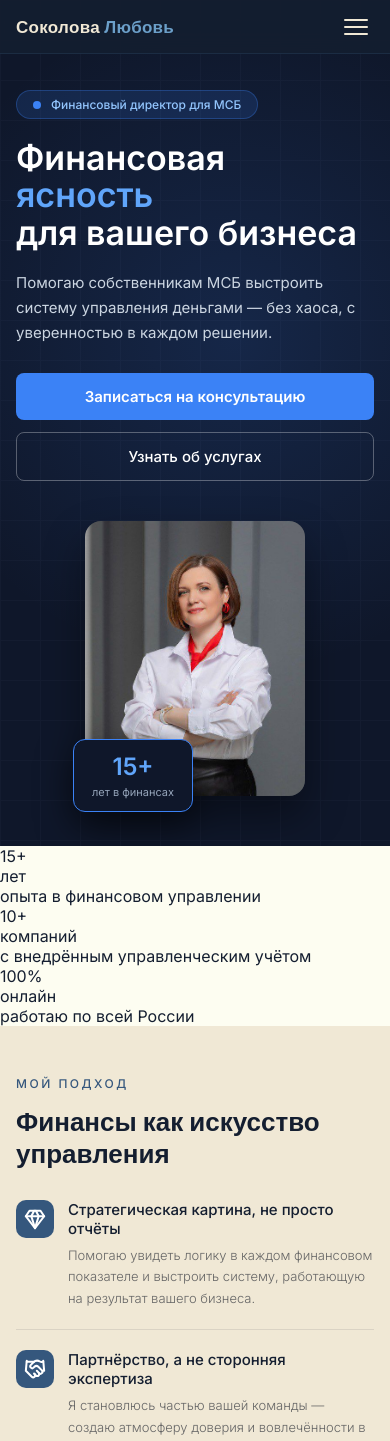
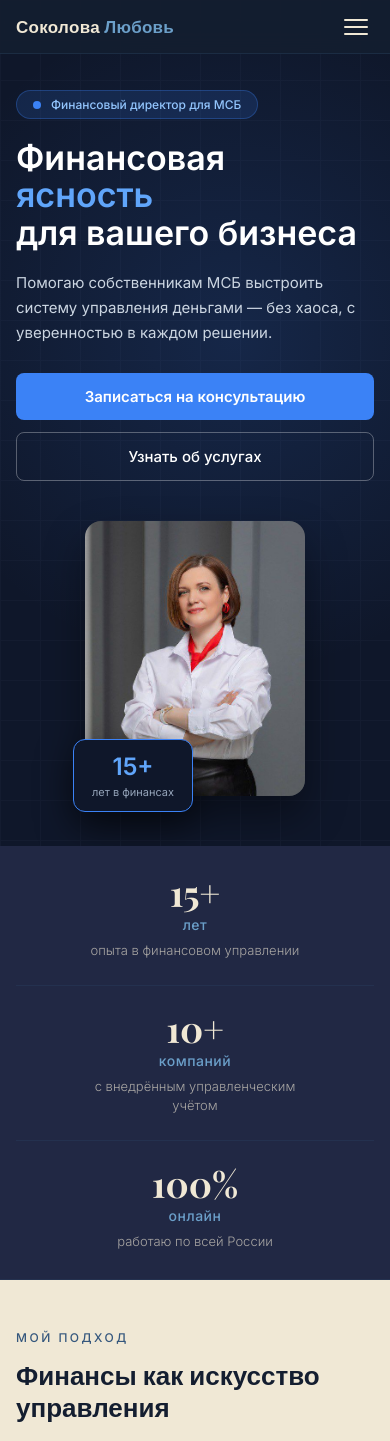
Before and after one commit to Ash-tech-dot/sokolova-finance-mobile-, a Next.js app: page / in a window 390 px wide. Shown: the top 1441 px of the page. Built offline with nearby package versions, Linux system fonts and the light colour scheme.

Commit message:
Refactor CSS for Stats component layout and styling

```diff
--- a/components/Stats.module.css
+++ b/components/Stats.module.css
@@ -1,79 +1,99 @@
-.services { background:var(--dark1); padding:88px 48px; }
-.inner { max-width:1100px; margin:0 auto; }
-.tag { font-size:12px; font-weight:500; color:rgba(240,232,213,0.5); text-transform:uppercase; letter-spacing:2.5px; margin-bottom:14px; }
-.title { font-family:var(--font-playfair),serif; font-size:40px; font-weight:700; color:var(--cream1); line-height:1.2; margin-bottom:16px; }
-.sub { font-size:17px; color:var(--text-muted); font-weight:300; line-height:1.75; max-width:580px; }
-.grid { display:grid; grid-template-columns:repeat(3,1fr); gap:20px; margin-top:52px; }
+.bar {
+  background: var(--dark2);
+  padding: 44px 48px;
+  border-bottom: 1px solid rgba(53,87,125,0.2);
+}
 
-.card { background:var(--dark2); border:1px solid rgba(53,87,125,0.2); border-radius:12px; padding:28px; transition:all 0.3s ease; cursor:default; }
-.card:hover { background:var(--dark3); border-color:rgba(53,87,125,0.55); transform:translateY(-5px); }
-.cardNum { font-size:11px; font-weight:500; color:var(--accent); letter-spacing:2px; margin-bottom:18px; }
-.cardIcon {
-  display: inline-flex;
+.inner {
+  display: grid;
+  grid-template-columns: repeat(3, 1fr);
+  max-width: 900px;
+  margin: 0 auto;
+  align-items: stretch;
+}
+
+.stat {
+  display: flex;
+  flex-direction: column;
   align-items: center;
-  justify-content: center;
-  width: 52px;
-  height: 52px;
-  border-radius: 12px;
-  margin-bottom: 18px;
-  background: rgba(107, 159, 201, 0.15);
-  color: #a8c8e6;
+  justify-content: flex-start;
+  text-align: center;
+  padding: 0 24px;
+  border-right: 1px solid rgba(53,87,125,0.2);
 }
-.card h3 { font-size:17px; font-weight:500; color:var(--cream1); margin-bottom:12px; line-height:1.35; }
-.card p { font-size:14px; color:var(--text-muted); line-height:1.7; font-weight:300; }
+.stat:last-child { border-right: none; }
 
-.ctaCard { display:flex; flex-direction:column; justify-content:center; align-items:center; text-align:center; border-style:dashed; }
-.ctaBig { display: inline-flex; margin-bottom: 12px; color: var(--cream1); }
-.ctaCard p { font-size:18px; color:var(--cream1); font-weight:400; line-height:1.5; }
-.ctaCard p strong { color:#6b9fc9; }
-.ctaCard small { font-size:13px; color:var(--text-muted); display:block; margin-bottom:16px; }
-.ctaBtn { background:var(--accent); color:var(--cream1); padding:12px 28px; border-radius:8px; font-size:15px; font-weight:500; text-decoration:none; display:inline-block; transition:background 0.2s; }
-.ctaBtn:hover { background:#3d6490; }
+.num {
+  font-size: 48px;
+  font-weight: 700;
+  color: var(--cream1);
+  font-family: var(--font-playfair), serif;
+  line-height: 1;
+  white-space: nowrap;
+}
+
+.unit {
+  font-size: 15px;
+  font-weight: 500;
+  color: #6b9fc9;
+  text-transform: lowercase;
+  letter-spacing: 0.5px;
+  margin-top: 8px;
+}
+
+.lbl {
+  font-size: 13px;
+  color: var(--text-muted);
+  margin-top: 10px;
+  font-weight: 300;
+  line-height: 1.5;
+  max-width: 220px;
+}
 
 /* === МОБИЛЬНАЯ ВЕРСИЯ === */
 @media (max-width: 768px) {
-  .services {
-    padding: 60px 20px;
+  .bar {
+    padding: 32px 16px;
   }
-  .title {
-    font-size: 30px;
+  .stat {
+    padding: 0 10px;
   }
-  .sub {
-    font-size: 15px;
-  }
-  .grid {
-    grid-template-columns: 1fr;
-    gap: 16px;
-    margin-top: 36px;
-  }
-  .card {
-    padding: 22px 20px;
-  }
-  .card h3 {
-    font-size: 16px;
-  }
-  .card p {
-    font-size: 14px;
-  }
-  .ctaBig {
+  .num {
     font-size: 32px;
   }
-  .ctaCard p {
-    font-size: 16px;
+  .unit {
+    font-size: 13px;
+    margin-top: 6px;
+  }
+  .lbl {
+    font-size: 11px;
+    margin-top: 8px;
   }
 }
 
 @media (max-width: 480px) {
-  .services {
-    padding: 50px 16px;
+  .bar {
+    padding: 28px 16px;
   }
-  .title {
-    font-size: 26px;
+  .inner {
+    grid-template-columns: 1fr;
+    gap: 24px;
   }
-  .card {
-    padding: 20px 18px;
+  .stat {
+    border-right: none;
+    padding: 0;
   }
-  .cardIcon {
-    font-size: 24px;
+  .stat:not(:last-child) {
+    padding-bottom: 24px;
+    border-bottom: 1px solid rgba(53, 87, 125, 0.2);
+  }
+  .num {
+    font-size: 36px;
+  }
+  .unit {
+    font-size: 14px;
+  }
+  .lbl {
+    font-size: 13px;
   }
 }
```
